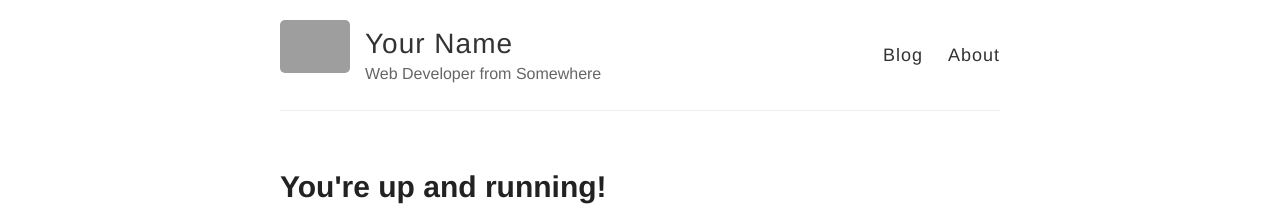
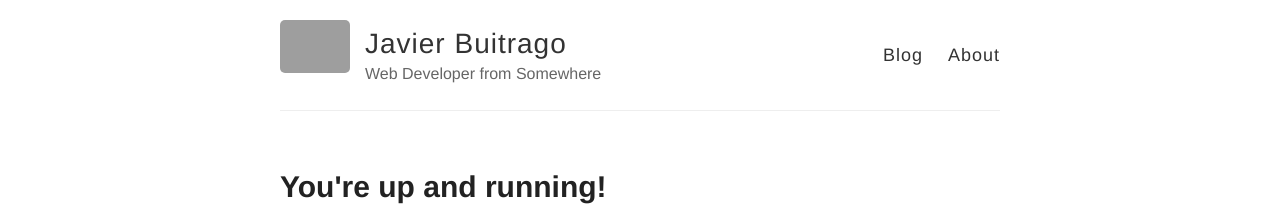
Before and after one commit to javpaw/javpaw-old.github.io, a Jekyll site: the page built from index.html, in a window 1280 px wide. Shown: the top 222 px of the page. Built offline with Jekyll 4.4.1, drawn with Linux system fonts in a browser that asks for light colours; Markdown is read by kramdown in place of the engine named in the settings; grey boxes are pictures that could not be loaded.

Commit message:
Update _config.yml

```diff
--- a/_config.yml
+++ b/_config.yml
@@ -3,7 +3,7 @@
 #
 
 # Name of your site (displayed in the header)
-name: Your Name
+name: Javier Buitrago
 
 # Short bio or description (displayed in the header)
 description: Web Developer from Somewhere
```
